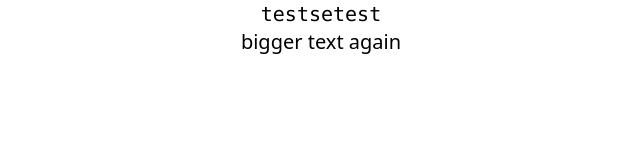
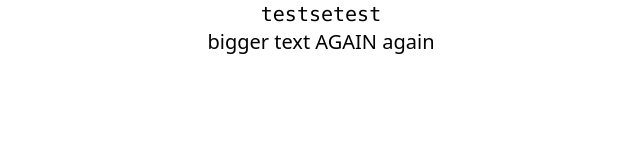
Before and after one commit to Thyge1232/Chat-Application_Semesterprojekt, a React (Vite) app in the folder frontend/: page / in a window 1280 px wide. Shown: the top 160 px of the page, without its empty margins (319-959 px from the left). Built offline with nearby package versions, Linux system fonts and the light colour scheme.

Commit message:
test test

```diff
--- a/frontend/src/demo.tsx
+++ b/frontend/src/demo.tsx
@@ -2,7 +2,7 @@ export function DemoComponent() {
   return (
     <div className="flex flex-col items-center">
       <h3 className="text-xl font-mono">testsetest</h3>
-      <h1 className="text-xl">bigger text again</h1>
+      <h1 className="text-xl">bigger text AGAIN again</h1>
     </div>
   );
 }
```
